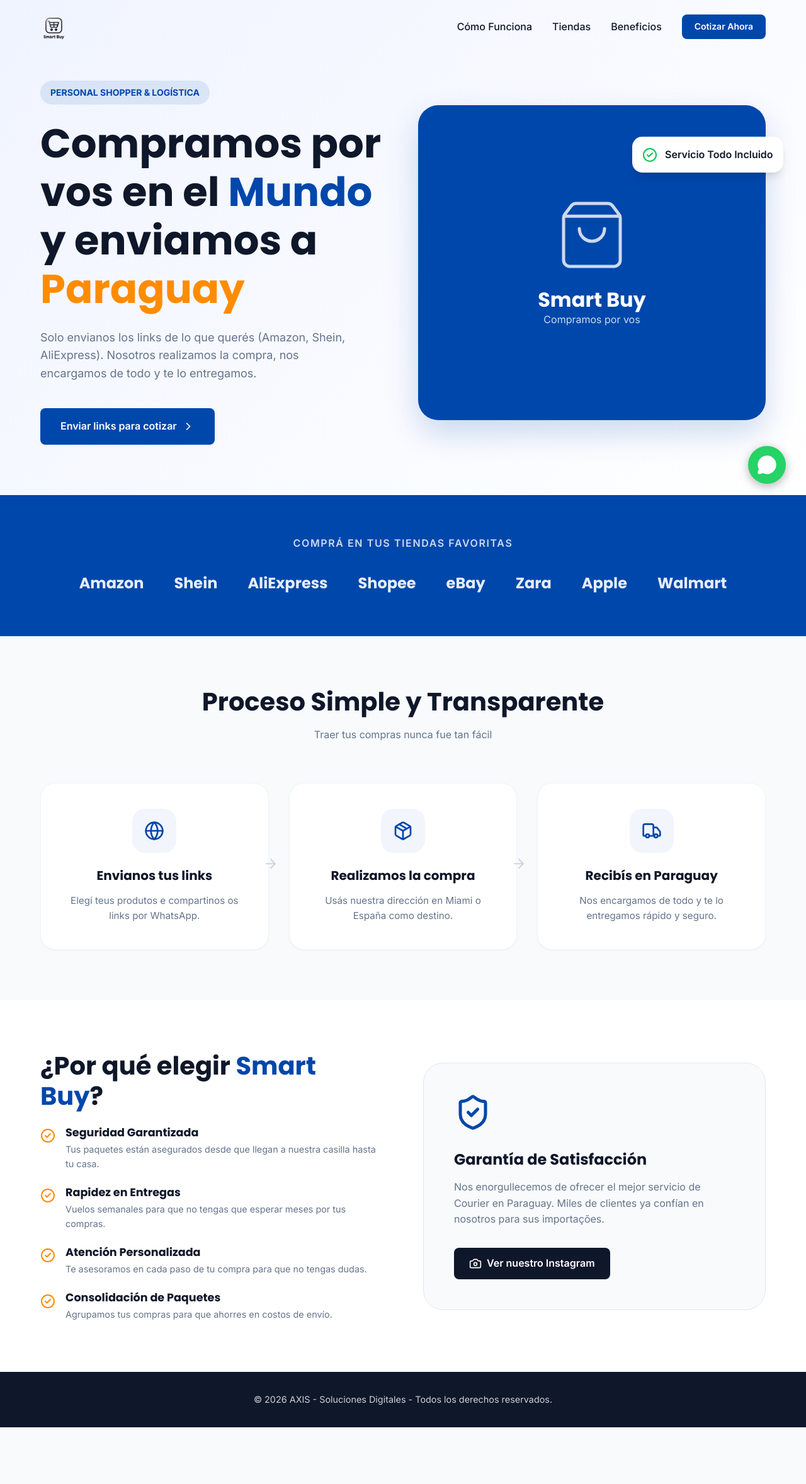
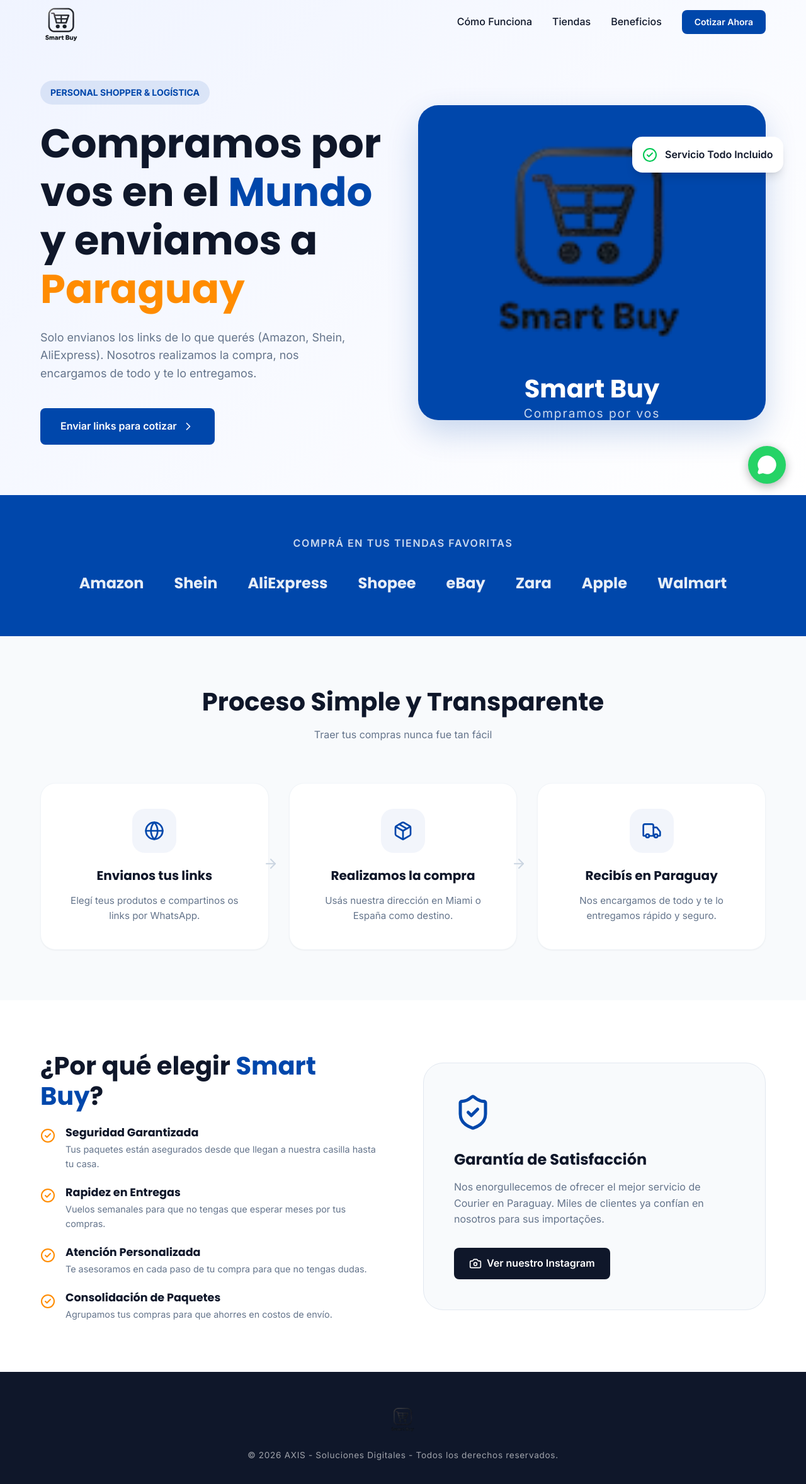
Before and after one commit to ace-star-dev/smartbuy, a React (Vite) app: page / in a window 1280 px wide. Shown: the top 2356 px of the page at 63% size. Before the commit the page ends 2266 px from the top, so only its background shows below. Built offline with nearby package versions, Linux system fonts and the light colour scheme.

Commit message:
style: increase Navbar logo and add brand logo to Hero and Footer

```diff
--- a/src/App.tsx
+++ b/src/App.tsx
@@ -26,15 +26,14 @@
   }, []);
 
   return (
-    <nav className={`fixed top-0 left-0 right-0 z-50 transition-all duration-300 ${isScrolled ? 'bg-white shadow-md py-3' : 'bg-transparent py-5'}`}>
+    <nav className={`fixed top-0 left-0 right-0 z-50 transition-all duration-300 ${isScrolled ? 'bg-white shadow-md py-2' : 'bg-transparent py-4'}`}>
       <div className="container flex justify-between items-center" style={{ display: 'flex', justifyContent: 'space-between', alignItems: 'center' }}>
         <div style={{ display: 'flex', alignItems: 'center', gap: '0.5rem' }}>
           <img
             src="/logo.png"
             alt="Smart Buy Logo"
-            style={{ height: '45px', width: 'auto', objectFit: 'contain' }}
+            style={{ height: isScrolled ? '55px' : '70px', width: 'auto', objectFit: 'contain', transition: 'var(--transition)' }}
             onError={(e) => {
-              // Fallback if logo fails to load
               e.currentTarget.style.display = 'none';
               const parent = e.currentTarget.parentElement;
               if (parent) {
@@ -141,15 +140,20 @@
           aspectRatio: '1/1',
           maxHeight: '500px',
           display: 'flex',
+          flexDirection: 'column',
           alignItems: 'center',
           justifyContent: 'center',
           overflow: 'hidden',
           boxShadow: '0 20px 50px rgba(0, 71, 171, 0.2)'
         }}>
-           <div style={{ color: 'white', textAlign: 'center', padding: '2rem' }}>
-              <ShoppingBag size={120} strokeWidth={1} style={{ marginBottom: '1rem', opacity: 0.8 }} />
-              <h3 style={{ fontSize: '2rem' }}>Smart Buy</h3>
-              <p style={{ opacity: 0.8 }}>Compramos por vos</p>
+           <img
+              src="/logo.png"
+              alt="Smart Buy Logo Large"
+              style={{ width: '70%', height: 'auto', objectFit: 'contain', marginBottom: '2rem' }}
+            />
+           <div style={{ color: 'white', textAlign: 'center' }}>
+              <h3 style={{ fontSize: '2.5rem' }}>Smart Buy</h3>
+              <p style={{ opacity: 0.8, fontSize: '1.2rem', letterSpacing: '0.1em' }}>Compramos por vos</p>
            </div>
         </div>
 
@@ -163,7 +167,7 @@
           <CheckCircle2 color="var(--accent)" />
           <span style={{ fontWeight: 600 }}>Servicio Todo Incluido</span>
         </div>
-        </motion.div>
+      </motion.div>
         </div>
         </section>
         );
@@ -296,9 +300,14 @@
 );
 
 const Footer = () => (
-  <footer style={{ backgroundColor: '#0f172a', color: 'white', padding: '2rem 0' }}>
-    <div className="container">
-      <div style={{ textAlign: 'center', opacity: 0.8, fontSize: '0.9rem' }}>
+  <footer style={{ backgroundColor: '#0f172a', color: 'white', padding: '3rem 0' }}>
+    <div className="container" style={{ display: 'flex', flexDirection: 'column', alignItems: 'center', gap: '1.5rem' }}>
+      <img
+        src="/logo.png"
+        alt="Smart Buy Logo Footer"
+        style={{ height: '50px', width: 'auto', objectFit: 'contain', opacity: 0.9 }}
+      />
+      <div style={{ textAlign: 'center', opacity: 0.6, fontSize: '0.85rem', letterSpacing: '0.05em' }}>
         <p>© {new Date().getFullYear()} AXIS - Soluciones Digitales - Todos los derechos reservados.</p>
       </div>
     </div>
```
